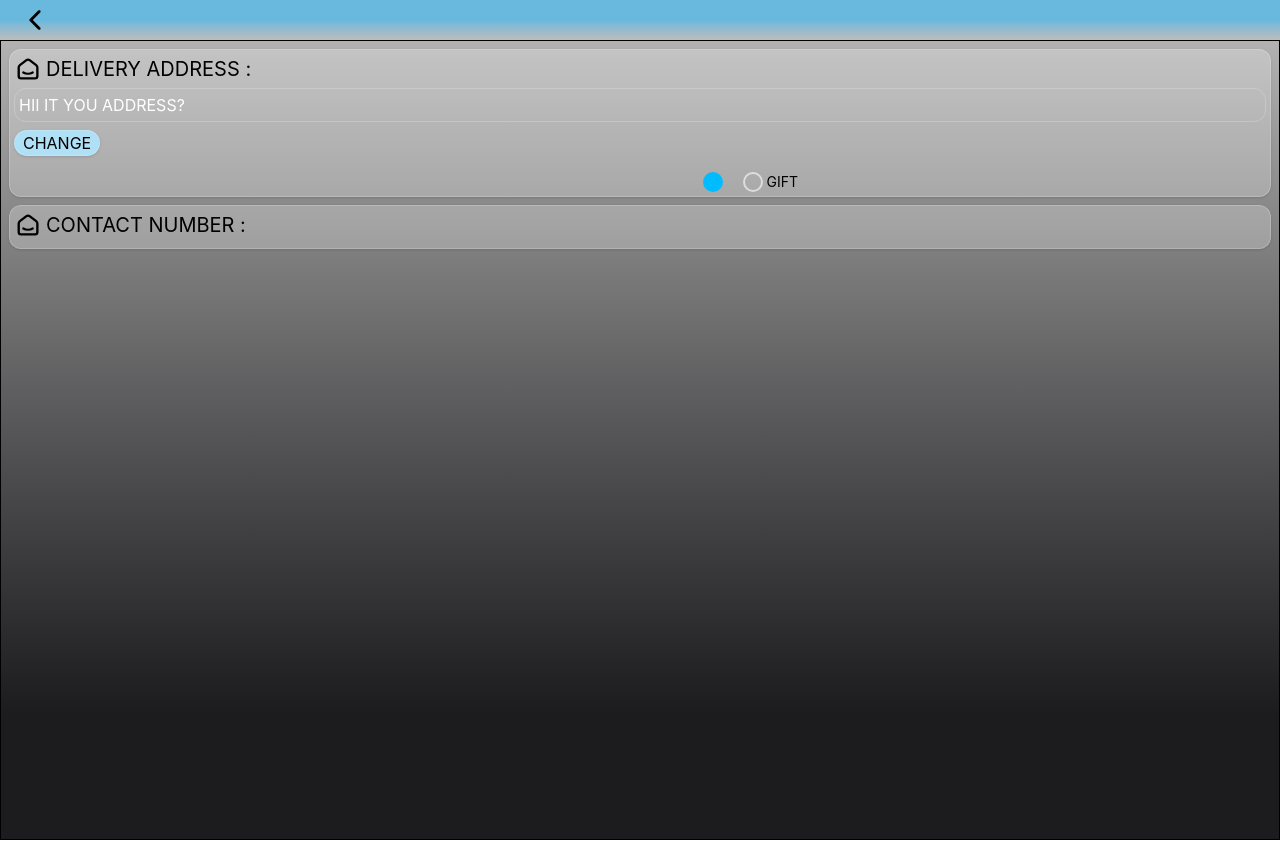
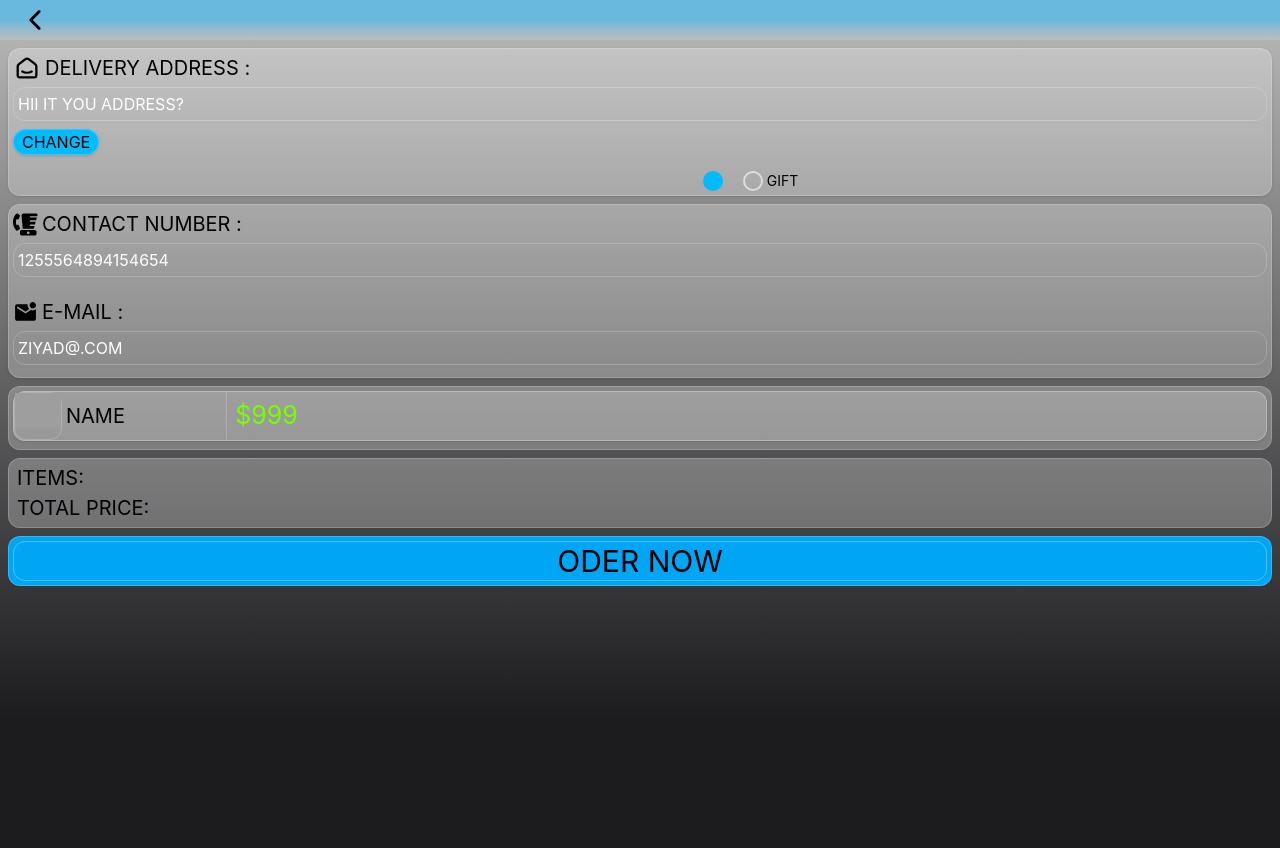
Before and after one commit to ziyad-farooqui/O.D-stand-E-commerce-websites, a React (Vite) app: page /OderList in a window 1280 px wide. Built offline with nearby package versions, Linux system fonts and the light colour scheme; grey boxes are pictures that could not be loaded.

Commit message:
30092026day26

```diff
--- a/src/InsideOderList/InsideOderListBody.jsx
+++ b/src/InsideOderList/InsideOderListBody.jsx
@@ -1,11 +1,14 @@
 import React, { useState } from 'react'
 import { TbSmartHome } from "react-icons/tb";
+import { FaBlenderPhone } from "react-icons/fa6";
+import { MdMarkEmailUnread } from "react-icons/md";
+import InsideOderListItems from './InsideOderListItems';
 
 const InsideOderListBody = () => {
     const [selectedOption, setSelectedOption] = useState(0)
 
     return (
-    <div className='border h-screen
+        <div className=' h-screen
     '>
 
             {/*the address show and can change */}
@@ -19,10 +22,10 @@ const InsideOderListBody = () => {
 
                 </div>
                 <div className='border border-white/20 rounded-xl mb-2'>
-                <input type="text" name="address" id="" value={'hii it you address?'}  className='p-1 uppercase w-full pl-1 text-white'/>
+                    <input type="text" name="address" id="" value={'hii it you address?'} className='p-1 uppercase w-full pl-1 text-white' />
                 </div>
 
-            <button className='border  p- border-white/20 bg-[#afe0f5] shadow-sm rounded-full uppercase px-2 active:scale-95 duration-300'>
+                <button className='border  p- border-white/20 bg-sky-400 shadow-sm rounded-full uppercase px-2 active:scale-95 duration-300'>
                     change
                 </button>
 
@@ -48,16 +51,63 @@ const InsideOderListBody = () => {
 
             </div>
 
-        <div className='border mt-2 mx-2 p-1 shadow-sm border-white/20 rounded-xl bg-white/25'>
+            {/*the contact deatailes*/}
+            <div className='border mt-2 mx-2 p-1  shadow-sm border-white/20 rounded-xl bg-white/25'>
                 <div className=' flex gap-1 items-center mb-1'>
 
-            <TbSmartHome className=' text-[28px]' />
+                    <FaBlenderPhone className=' text-[25px]' />
 
                     <h1 className='uppercase text-[20px]'>contact number :</h1>
 
 
                 </div>
+
+                <div className='border border-white/20 rounded-xl mb-5'>
+                    <input type="number" name="address" id="" value={'1255564894154654'} className='p-1 uppercase w-full pl-1 text-white' />
                 </div>
+
+                <div className=' flex gap-1 items-center mb-1'>
+
+                    <MdMarkEmailUnread  className=' text-[25px]' />
+
+                    <h1 className='uppercase text-[20px]'>E-mail :</h1>
+
+
+                </div>
+                <div className='border border-white/20 rounded-xl mb-2'>
+                    <input type="email" name="address" id="" value={'ziyad@.com'} className='p-1 uppercase w-full pl-1 text-white' />
+                </div>
+
+            </div>
+
+            {/*the list*/}
+            <div className='border bg-white/25 mx-2 mt-2 border-white/20 p-1 rounded-xl'>
+                <InsideOderListItems/>
+            </div>
+
+                {/*the totale price and itmes show*/}
+            <div className='border flex-col bg-white/25 mx-2 mt-2 justify-between border-white/20 p-1 rounded-xl
+             '>
+
+                <div className=' text-[20px] uppercase ml-1  '> items:   </div>
+
+                <div className=' text-[20px] uppercase ml-1  '>total price:   </div>
+
+            </div>
+
+
+            {/*the oder button*/}
+            <div className='bg-sky-500 border  mx-2 mt-2 border-white/20 p-1 rounded-xl
+             active:scale-95 duration-300'>
+
+                <button className='border w-full h-10 p- rounded-xl border-white/30  text-[30px] flex items-center justify-center uppercase
+               '>
+                oder now
+                </button>
+
+            </div>
+
+
 
         </div>
     )
--- /dev/null
+++ b/src/InsideOderList/InsideOderListItems.jsx
@@ -0,0 +1,37 @@
+import React from 'react'
+
+const InsideOderListItems = () => {
+    return (
+        <>
+            <div className='mb-1'>
+
+                <div className='border rounded-xl flex border-white/30 bg-white/20 shadow  '>
+                    <div className='border border-white/20 w-12 rounded-xl h-12'>
+                        <img src="image.jpg" alt="" />
+                    </div>
+
+                    <h1 className=' flex items-center uppercase w-41 pl-1 text-[20px] '>
+                        name
+                    </h1>
+
+
+
+                    <div className='border-l-1 border-white/20 gap-2 w-20 flex items-center  justify-center rounded-r-xl'>
+                        {/* <span className='border h-5 w-5 rounded-full items-center flex justify-center text-[15px] scale-105 active:scale-95 duration-300'  >-</span>
+                        <h1 className='mb-1 text-[20px]'>1</h1>
+                        <span className='border h-5 w-5 rounded-full items-center flex justify-center text-[15px] scale-105 active:scale-95 duration-300'  >+</span> */}
+                        <h1 className='text-[#77ff00] text-[25px]'>
+                                $999
+                        </h1>
+                    </div>
+
+
+
+                </div>
+
+            </div>
+        </>
+    )
+}
+
+export default InsideOderListItems
--- a/src/InsideOderList/InsideOderListNav.jsx
+++ b/src/InsideOderList/InsideOderListNav.jsx
@@ -4,10 +4,17 @@ import { IoIosArrowBack } from "react-icons/io";
 const InsideOderListNav = () => {
   return (
     <>
-    <div className=' h-10 flex items-center
+      <div className=' h-10 flex items-center justify-between
     bg-gradient-to-b from-[#68B9DD] from-50% to-[#bcbcbc] to-100% '>
+
+
         <IoIosArrowBack className='ml-2  border-  text-[28px] md:text-[30px]  text-black  md:left-3 cursor-pointer   active:scale-90 duration-300  ml-1 md:ml-5 hover:scale-115 ' />
-    </div>
+
+        <button className='md:hidden uppercase mr-2 border h-7 w-25 rounded-full border-white/20 bg-white/50 shadow-sm cursor-pointer active:scale-90 duration-300'>
+          home
+        </button>
+
+      </div>
     </>
   )
 }
```
Lines whose indentation alone changed are shown as unchanged.
